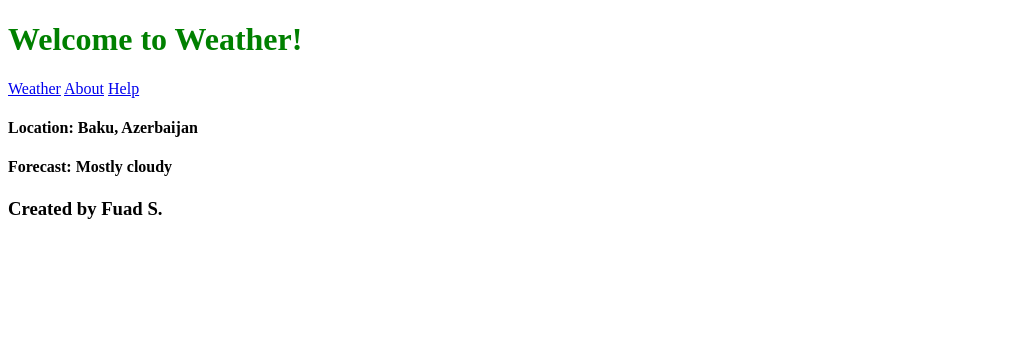
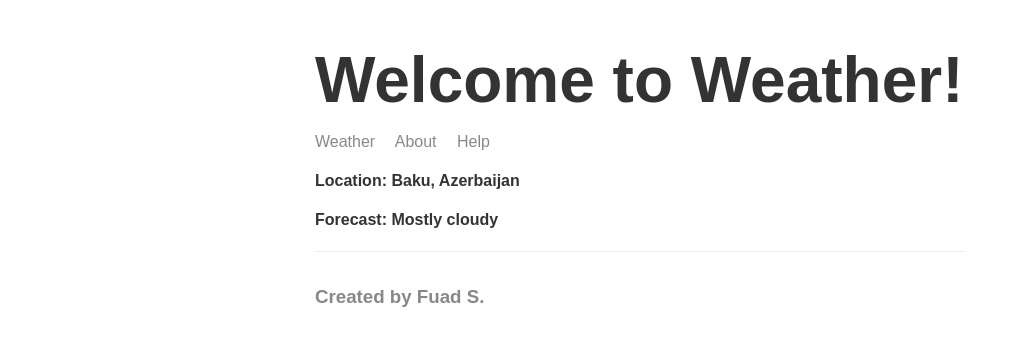
Before and after one commit to fuadsuleyman/weather_web_app, a Node server app: page / in a window 1280 px wide. Shown: the top 346 px of the page, without its empty margins (0-1013 px from the left). Run offline with Node 20, Linux system fonts and the light colour scheme; some libraries are stand-ins or nearby versions.

Commit message:
add some style

```diff
--- a/public/css/style.css
+++ b/public/css/style.css
@@ -1,3 +1,34 @@
+body {
+    color: #333333;
+    font-family: arial;
+    max-width: 650px;
+    margin: 0 auto;
+    padding: 0 16px;
+}
+
+footer {
+    color: #888888;
+    border-top: 1px solid #eeeeee;
+    margin-top: 16px;
+    padding: 16px 0;
+}
+
+header {
+    margin-top: 16px;
+    margin-bottom: 48px;
+}
+
 h1 {
-    color: green;
+    font-size: 64px;
+    margin-bottom: 16px;
 }
+
+header a {
+    color: #888888;
+    margin-right: 16px;
+    text-decoration: none;
+}
+
+.portrait {
+    width: 250px;
+}
--- a/templates/partials/footer.hbs
+++ b/templates/partials/footer.hbs
@@ -1,4 +1,6 @@
-<h3>Created by {{ name }}</h3>
+<footer>
+    <h3>Created by {{ name }}</h3>
+</footer>
 
 </body>
 </html>
--- a/templates/partials/header.hbs
+++ b/templates/partials/header.hbs
@@ -9,10 +9,11 @@
 </head>
 <body>
 
-<h1>{{header}}</h1>
+<header>
+    <h1>{{header}}</h1>
 
-<div>
     <a href="/">Weather</a>
     <a href="/about">About</a>
     <a href="/help">Help</a>
-</div>
+
+</hrader>
--- a/templates/views/about.hbs
+++ b/templates/views/about.hbs
@@ -1,6 +1,6 @@
 
 {{>header}}
 
-    <img src="./img/nodelogo.png" alt="Node.js">
+    <img class="portrait" src="./img/nodelogo.png" alt="Node.js">
 
 {{>footer}}
```
